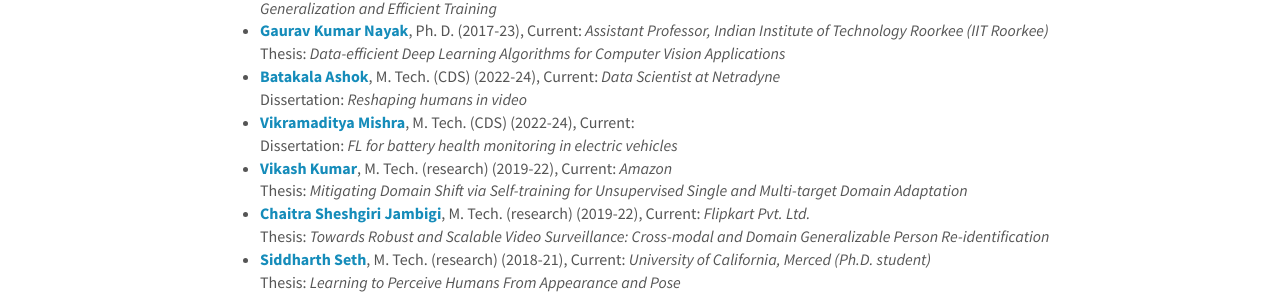
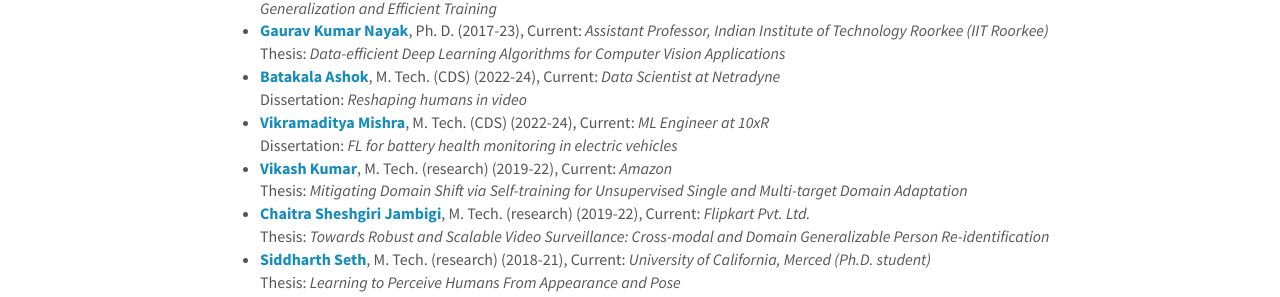
Before and after one commit to vcl-iisc/vclab-website, a Jekyll site: the page built from _pages/team.md, in a window 1280 px wide and 900 px high, scrolled down 1683 px. Shown: the part 148-445 px from the top of the window. Built offline with Jekyll 4.4.1, drawn with Linux system fonts in a browser that asks for light colours; nearby versions of some CDN libraries.

Commit message:
Update lab_alumni.yml
updated

```diff
--- a/_data/lab_alumni.yml
+++ b/_data/lab_alumni.yml
@@ -33,6 +33,7 @@
   photo: vikramaditya.jpg
   position: M. Tech. (CDS)
   year: 2022-24
+  affiliation: ML Engineer at 10xR
   url: https://www.linkedin.com/in/vikramaditya-mishra/
 
 - name: Vikash Kumar
```
